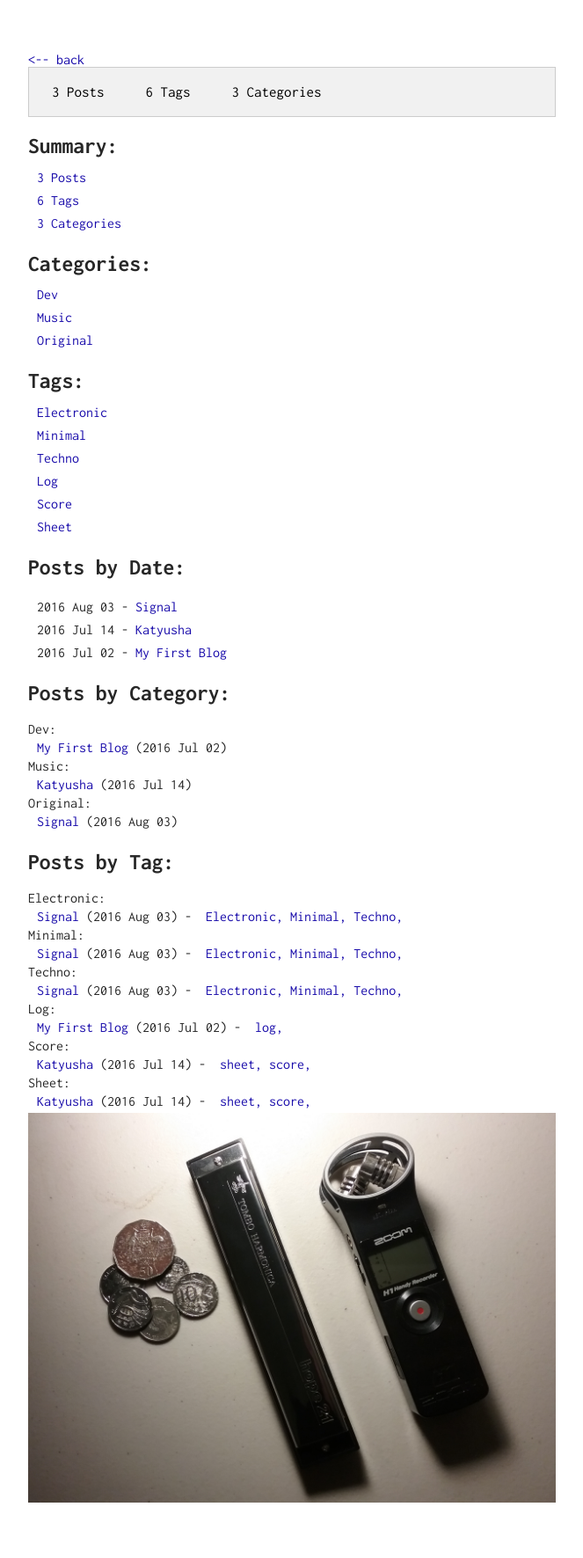
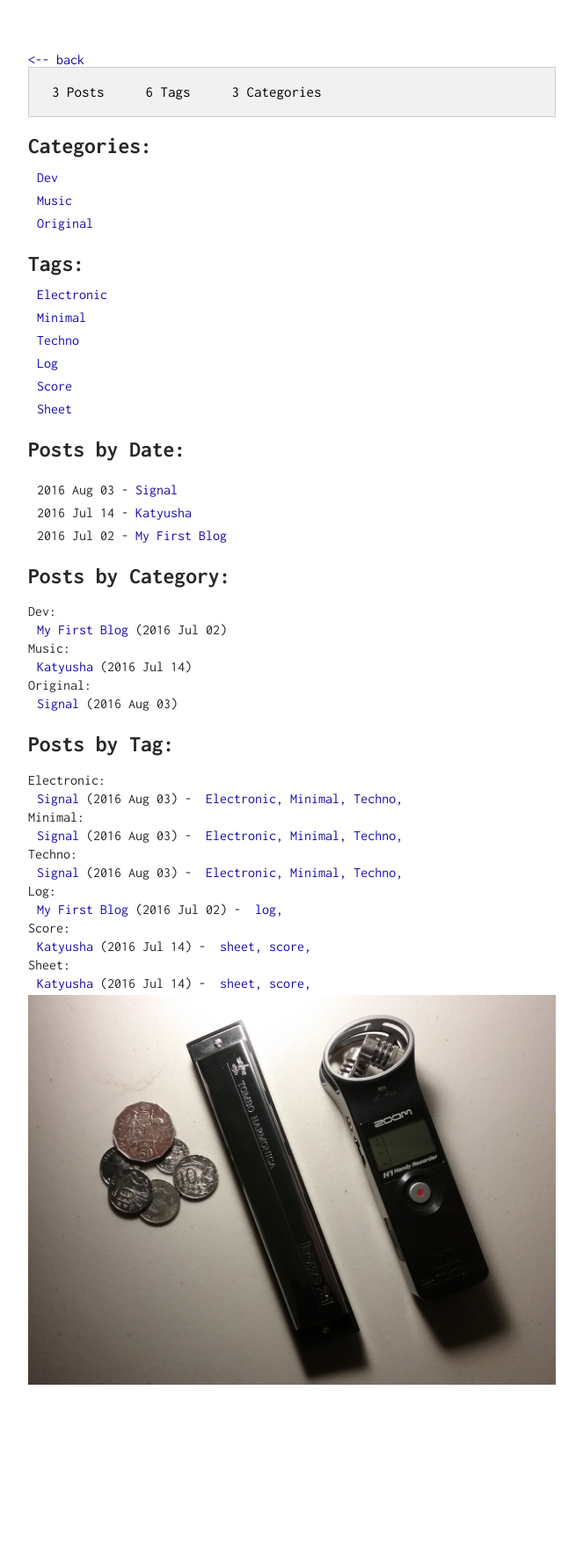
Before and after one commit to Busker-Yeh/Busker-Yeh.GitHub.IO, a Jekyll site: the page built from archive.html, in a window 1280 px wide. Shown: the whole page at 88% size, without its empty margins (308-971 px from the left). Built offline with Jekyll 4.4.1, drawn with Linux system fonts in a browser that asks for light colours; after the commit the page ends 1637 px from its top, so only the background shows below that.

Commit message:
learning js

```diff
--- a/archive.html
+++ b/archive.html
@@ -5,6 +5,7 @@
 <div class="archive">
 
     <a class="archive__back" href="/">&lt;-- back</a>
+    <p></p>
 
     <ul class="tab">
 	  <li><a href="#" class="tablinks" onclick="openType(event, 'Posts')">{{ site.posts | size }} Posts</a></li>
@@ -14,25 +15,18 @@
 
     <div id="Posts" class="tabcontent">
 	  <h3>Posts</h3>
-	  <p>{{ site.posts | size }} Posts</p>
+	  <p><a href="#posts">{{ site.posts | size }} Posts</a></p>
 	</div>
 
 	<div id="Tags" class="tabcontent">
 	  <h3>Tags</h3>
-	  <p>Tags</p>
+	  <p><a href="#tags">{{ site.tags | size }} Tags</a></p>
 	</div>
 
 	<div id="Categories" class="tabcontent">
 	  <h3>Categories</h3>
-	  <p>Categories</p>
+	  <p><a href="#categories">{{ site.categories | size }} Categories</a></p>
 	</div>
-
-    <h1 class="archive__title">Summary:</h1>
-    <ul>
-		<li><a href="#posts">{{ site.posts | size }} Posts</a></li>
-		<li><a href="#tags">{{ site.tags | size }} Tags</a></li>
-		<li><a href="#categories">{{ site.categories | size }} Categories</a></li>
-	</u>
 
     <h1 id="categories" class="archive__title">Categories:</h1>
 	{% assign rawcategories = "" %}
```
